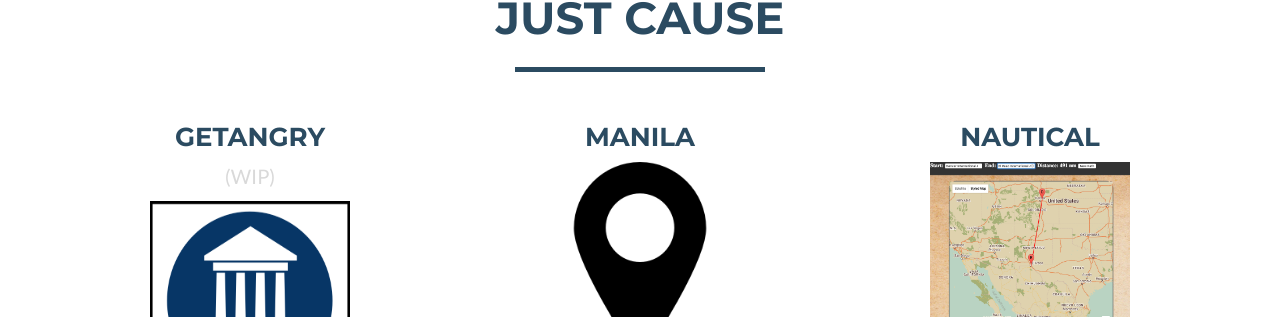
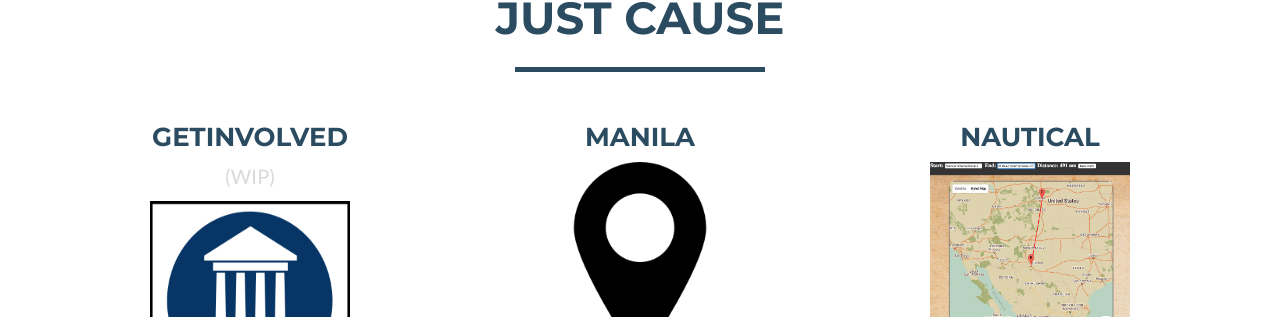
Before and after one commit to pajamaw/pajamaw.github.io, a Jekyll site: the page built from index.html, in a window 1280 px wide and 900 px high, scrolled down 2942 px. Shown: the part 139-456 px from the top of the window. Built offline with Jekyll 4.4.1, drawn with Linux system fonts in a browser that asks for light colours.

Commit message:
ga -> gi

```diff
--- a/_includes/project_grid.html
+++ b/_includes/project_grid.html
@@ -13,8 +13,8 @@
             <div class="row">
 
               <div class="col-md-4 center-block">
-                <a href="http://getangry.herokuapp.com">
-                  <h3 class="text-center project">GetAngry</h3>
+                <a href="http://getinvolvd.herokuapp.com">
+                  <h3 class="text-center project">GetInvolved</h3>
                   <p class="text-center">(WIP)</p>
                   <img class="center-block" src="img/LawBuildingGA.png" height="200px" width="200px"/>
                 </a>
```
